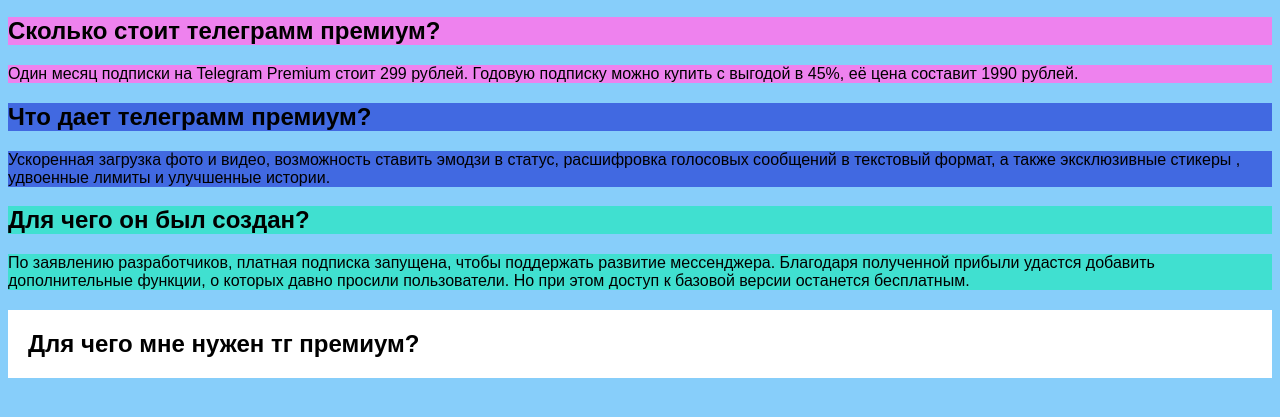
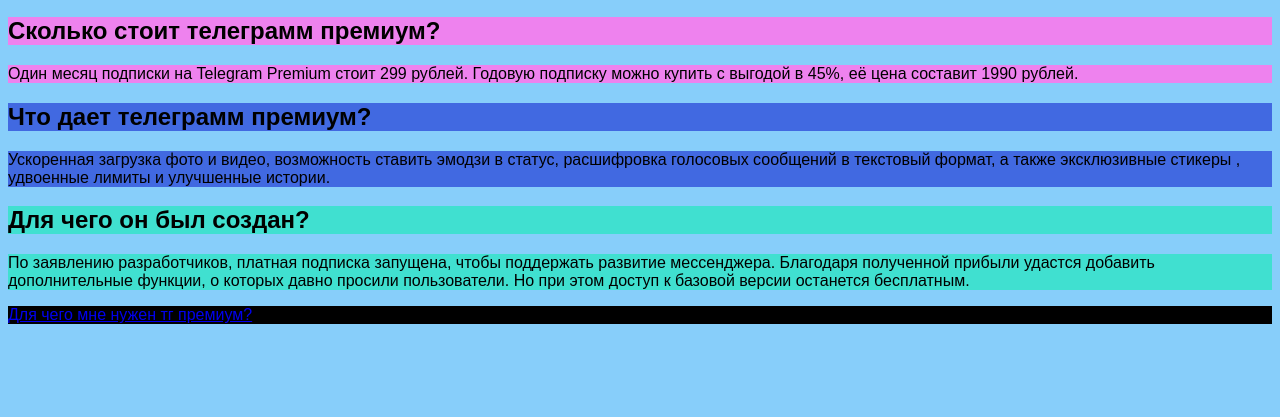
Before and after one commit to Dodonov2345/Tg, a plain HTML site: page index.html in a window 1280 px wide. Shown: the part 371-788 px from the top of the page. Drawn offline with Linux system fonts and the light colour scheme.

Commit message:
Update index.html

```diff
--- a/index.html
+++ b/index.html
@@ -26,6 +26,6 @@
  о которых давно просили пользователи. Но при этом доступ к базовой версии останется бесплатным.</p>
         </main>
         <footer>
-            <h2>Для чего мне нужен тг премиум?</h2>
+            <a href="https://dodonov2345.github.io/TG2/">Для чего мне нужен тг премиум?</a>
         </footer>
 </html>
```
